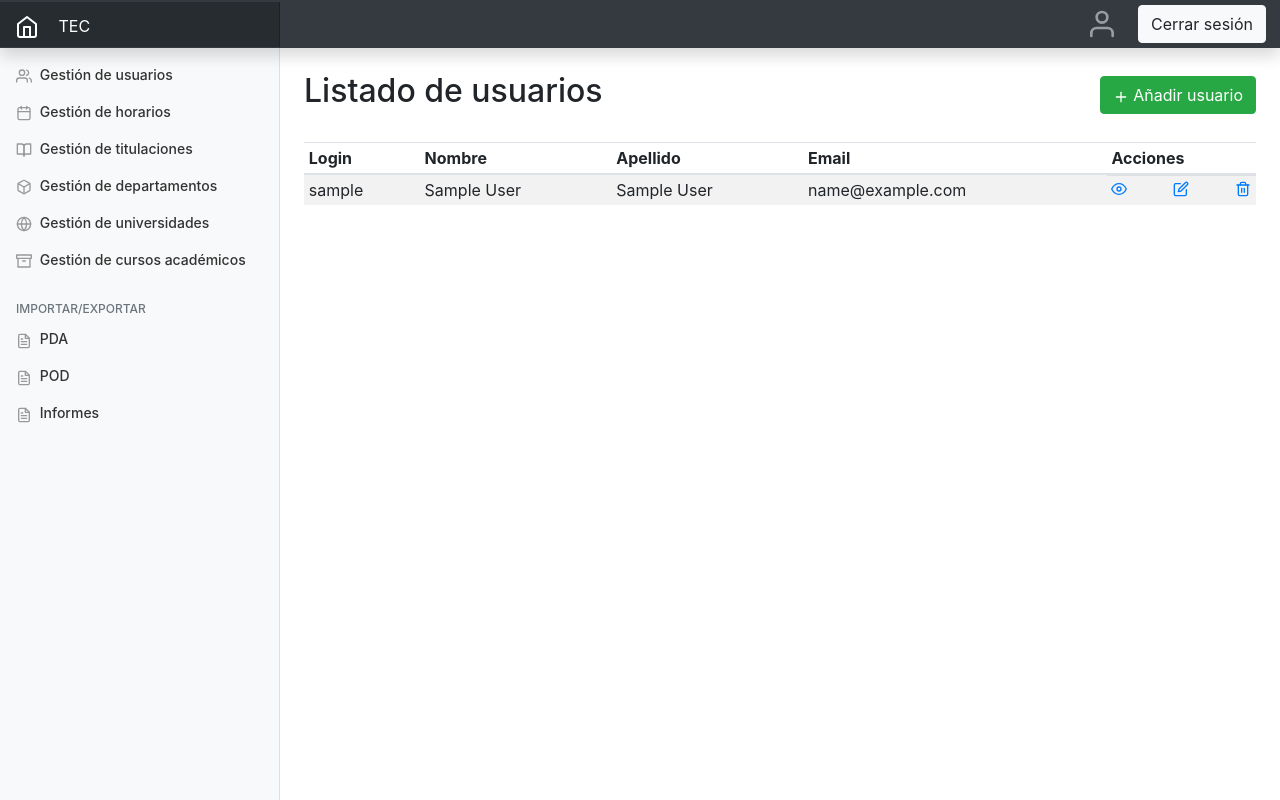
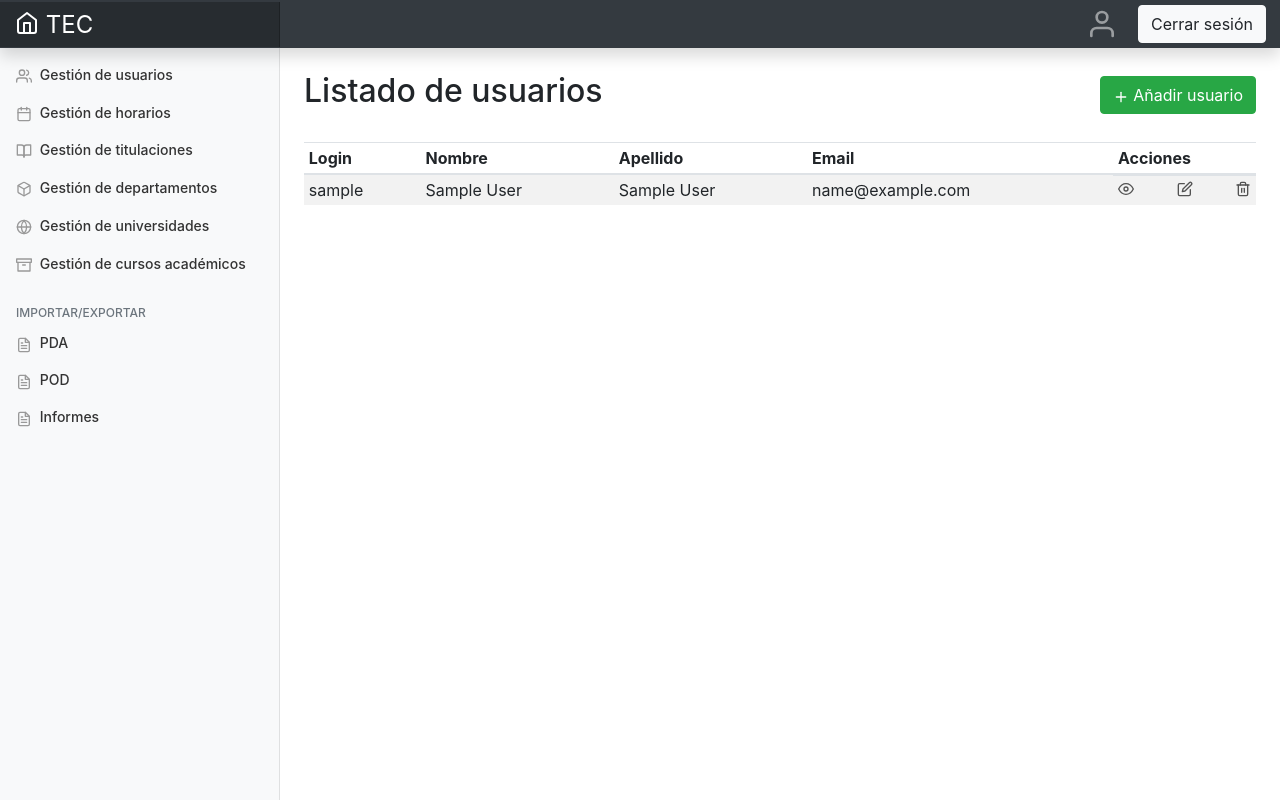
Before and after one commit to silviardgez/ProHiPro, a PHP site: page /Controllers/UserController.php in a window 1280 px wide. Run offline with PHP 8.4, Linux system fonts and the light colour scheme; the visitor is signed in with stand-in values (Sample User, id 1).

Commit message:
Updates CSS
Updates CSS to adapt it to ultrawide screens. In addition, design details
are added, such as adding arrows to the drop-down menu items.

```diff
--- a/CSS/default.css
+++ b/CSS/default.css
@@ -26,6 +26,7 @@ html {
     padding: 48px 0 0; /* Height of navbar */
     box-shadow: inset -1px 0 0 rgba(0, 0, 0, .1);
     min-width: 280px;
+    width: 280px;
 }
 
 .sidebar-sticky {
@@ -81,12 +82,11 @@ html {
  */
 
 .navbar-brand {
-    padding-top: .75rem;
-    padding-bottom: .75rem;
-    font-size: 1rem;
+    font-size: 1.5rem;
     background-color: rgba(0, 0, 0, .25);
     box-shadow: inset -1px 0 0 rgba(0, 0, 0, .25);
     min-width: 280px;
+    max-width: 280px;
     height: 45px;
 }
 
@@ -115,6 +115,10 @@ html {
     margin-right: 5px !important;
 }
 
+a .feather-24 {
+    margin-bottom: .33rem;
+}
+
 .feather-32 {
     width: 32px;
     height: 32px;
@@ -140,6 +144,29 @@ html {
 }
 
 main .row {
+    margin:auto;
     justify-content: space-between;
-    margin:auto;
 }
+
+.nav-collapse {
+  position: relative;
+}
+
+.nav-collapse::after {
+	content: "\f107";
+	color: #333;
+	margin-left: 4px;
+    font-family: "FontAwesome"
+}
+
+.nav-collapse[aria-expanded="true"]::after {
+	content: "\f106";
+}
+
+td a {
+    color: #525252;
+}
+
+td a:hover {
+    color: #111111;
+}
--- /dev/null
+++ b/CSS/table.css
@@ -0,0 +1,17 @@
+@media(min-width: 1440px) {
+    .actions-row {
+        width: 8%;
+    }
+}
+
+@media(max-width: 1200px) {
+    .actions-row {
+        width: 20%;
+    }
+}
+
+@media(min-width: 1200px) and (max-width: 1440px) {
+    .actions-row {
+        width: 15%;
+    }
+}
--- a/Views/Common/DefaultView.php
+++ b/Views/Common/DefaultView.php
@@ -6,7 +6,7 @@
 <body>
         <nav class="navbar navbar-dark fixed-top bg-dark flex-md-nowrap p-0 shadow">
                 <a class="navbar-brand col-sm-3 col-md-2 mr-0" href="#">
-                    <span class="feather-24 profile-margin" data-feather="home"></span>
+                    <span class="feather-24" data-feather="home"></span>
                     TEC
                 </a>
                 <ul class="navbar-nav px-1">
@@ -30,7 +30,7 @@
                     <div class="sidebar-sticky">
                         <ul class="nav flex-column">
                             <li class="nav-item">
-                                <a class="nav-link" data-toggle="collapse" aria-expanded="false"
+                                <a class="nav-link nav-collapse" data-toggle="collapse" aria-expanded="false"
                                    aria-controls="collapseUsers" href="#collapseUsers">
                                     <span data-feather="users"></span>
                                     Gestión de usuarios
@@ -55,7 +55,7 @@
                                 </a>
                             </li>
                             <li class="nav-item">
-                                <a class="nav-link" data-toggle="collapse" aria-expanded="false"
+                                <a class="nav-link nav-collapse" data-toggle="collapse" aria-expanded="false"
                                    aria-controls="collapseDegree" href="#collapseDegree">
                                     <span data-feather="book-open"></span>
                                     Gestión de titulaciones
@@ -79,7 +79,7 @@
                                 </ul>
                             </li>
                             <li class="nav-item">
-                                <a class="nav-link" data-toggle="collapse" aria-expanded="false"
+                                <a class="nav-link nav-collapse" data-toggle="collapse" aria-expanded="false"
                                    aria-controls="collapseDepartment" href="#collapseDepartment">
                                     <span data-feather="box"></span>
                                     Gestión de departamentos
@@ -103,7 +103,7 @@
                                 </ul>
                             </li>
                             <li class="nav-item">
-                                <a class="nav-link" data-toggle="collapse" aria-expanded="false"
+                                <a class="nav-link nav-collapse" data-toggle="collapse" aria-expanded="false"
                                    aria-controls="collapseUniversity" href="#collapseUniversity">
                                     <span data-feather="globe"></span>
                                     Gestión de universidades
--- a/Views/User/UserAddView.php
+++ b/Views/User/UserAddView.php
@@ -8,7 +8,7 @@ function render(){
 ?>
 <head>
     <link rel="stylesheet" href="../CSS/default.css" />
-    <link rel="stylesheet" href="../CSS/add_style.css" />
+    <link rel="stylesheet" href="../CSS/forms.css" />
 </head>
     <main role="main" class="margin-main ml-sm-auto px-4">
         <div class="d-flex justify-content-between flex-wrap flex-md-nowrap align-items-center pt-4 pb-2 mb-3 border-bottom">
--- a/Views/User/UserEditView.php
+++ b/Views/User/UserEditView.php
@@ -9,7 +9,7 @@ class UserEditView {
         ?>
         <head>
             <link rel="stylesheet" href="../CSS/default.css" />
-            <link rel="stylesheet" href="../CSS/add_style.css" />
+            <link rel="stylesheet" href="../CSS/forms.css" />
         </head>
         <main role="main" class="margin-main ml-sm-auto px-4">
             <div class="d-flex justify-content-between flex-wrap flex-md-nowrap align-items-center pt-4 pb-2 mb-3
--- a/Views/User/UserShowAllView.php
+++ b/Views/User/UserShowAllView.php
@@ -8,7 +8,10 @@ function __construct($usersData){
 }
 function render(){
 ?>
-<head><link rel="stylesheet" href="../CSS/default.css" /></head>
+<head>
+    <link rel="stylesheet" href="../CSS/default.css" />
+    <link rel="stylesheet" href="../CSS/table.css" />
+</head>
 <main role="main" class="margin-main ml-sm-auto px-4">
     <div class="d-flex justify-content-between flex-wrap flex-md-nowrap align-items-center pt-4 pb-2 mb-3">
         <h1 class="h2">Listado de usuarios</h1>
@@ -23,7 +26,7 @@ function render(){
                 <th>Nombre</th>
                 <th>Apellido</th>
                 <th>Email</th>
-                <th>Acciones</th>
+                <th class="actions-row">Acciones</th>
             </tr>
             </thead>
             <?php if(!empty($this->users)):?>
--- a/Views/User/UserShowView.php
+++ b/Views/User/UserShowView.php
@@ -9,7 +9,7 @@ private $user;
         ?>
         <head>
             <link rel="stylesheet" href="../CSS/default.css" />
-            <link rel="stylesheet" href="../CSS/add_style.css" />
+            <link rel="stylesheet" href="../CSS/forms.css" />
         </head>
         <main role="main" class="margin-main ml-sm-auto px-4">
             <div class="d-flex justify-content-between flex-wrap flex-md-nowrap align-items-center pt-4 pb-2 mb-3
```
Also changed, not shown: CSS/login.css (+10 -16 lines), CSS/forms.css (line endings or trailing spaces).
